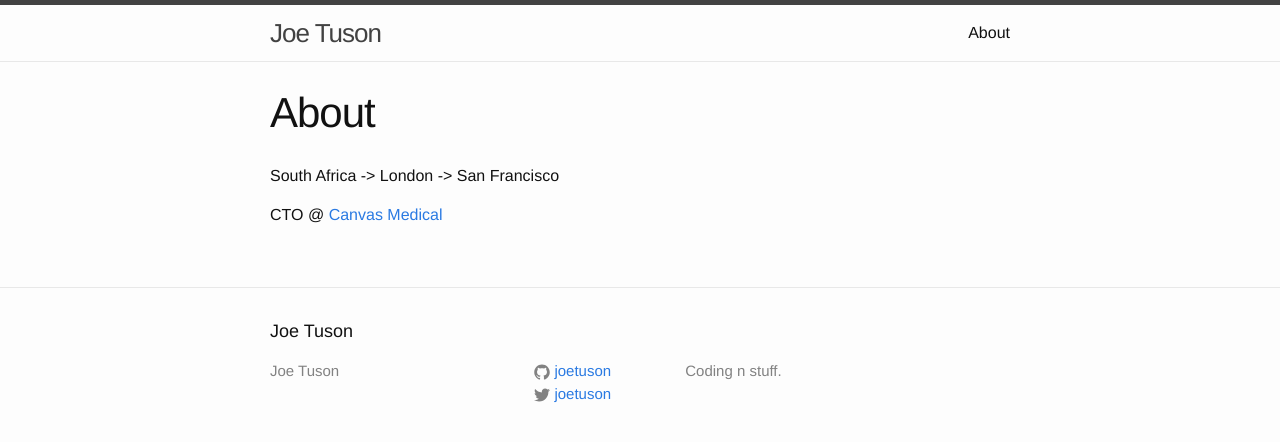
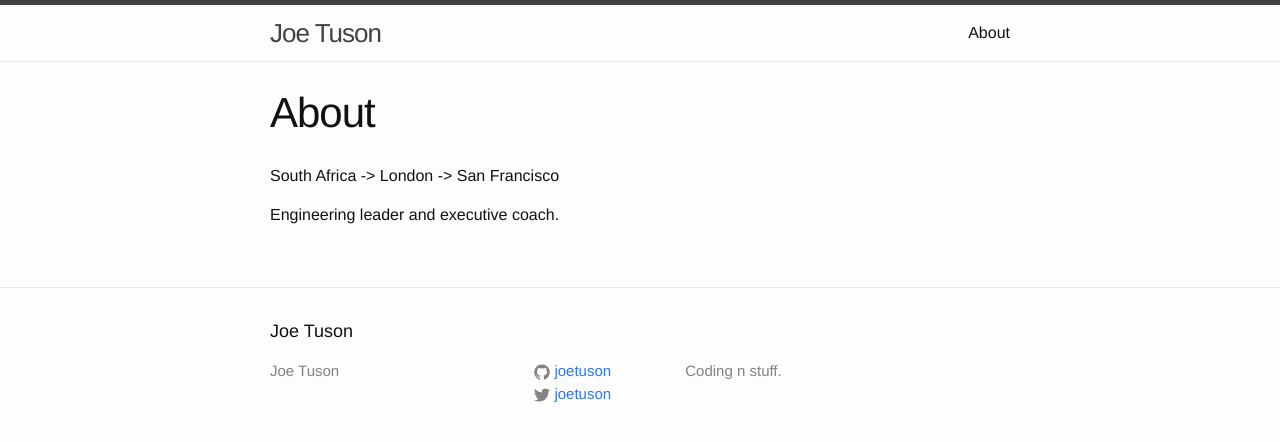
Before and after one commit to joetuson/joetuson.github.io, a Jekyll site: the page built from about.md, in a window 1280 px wide. Shown: the top 442 px of the page. Built offline with Jekyll 4.4.1, drawn with Linux system fonts in a browser that asks for light colours.

Commit message:
update about

```diff
--- a/about.md
+++ b/about.md
@@ -6,4 +6,4 @@ permalink: /about/
 
 South Africa -> London -> San Francisco
 
-CTO @ [Canvas Medical](https://canvasmedical.com/)
+Engineering leader and executive coach.
```
